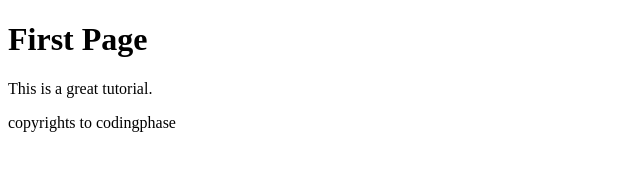
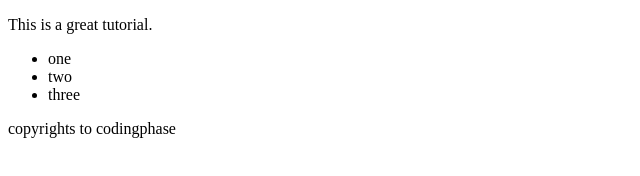
Before and after one commit to Robert-Dor/git-course, a plain HTML site: page index.html in a window 1280 px wide. Shown: the whole page, without its empty margins (0-640 px from the left). Drawn offline with Linux system fonts and the light colour scheme.

Commit message:
added unordered list

```diff
--- a/index.html
+++ b/index.html
@@ -7,8 +7,12 @@
     <title>Git Course</title>
 </head>
     <body>
-        <h1>First Page</h1>
         <p>This is a great tutorial.</p>
+        <ul>
+            <li>one</li>
+            <li>two</li>
+            <li>three</li>
+        </ul>
         <footer>copyrights to codingphase</footer>
     </body>
 </html>
```
